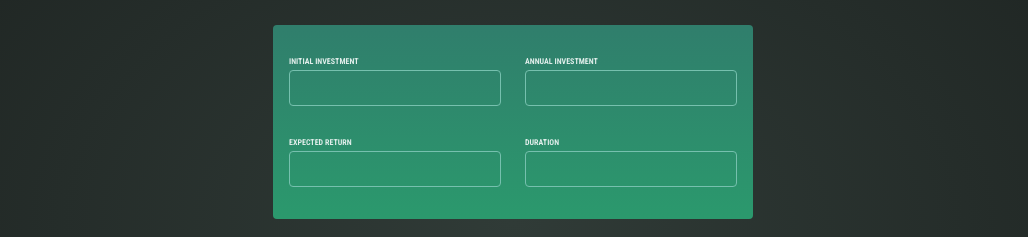
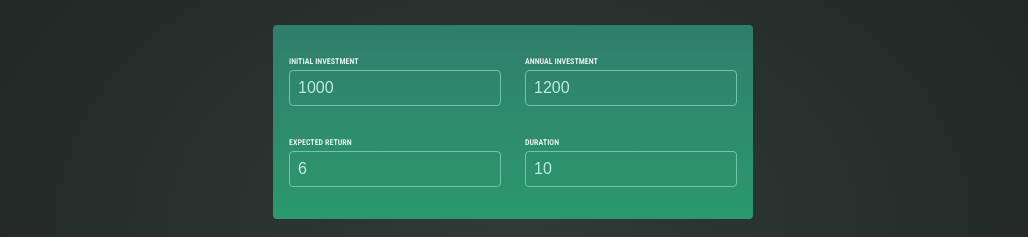
Before and after one commit to havalda-r/react-investment-calculator, a React (Vite) app: page / in a window 1280 px wide. Shown: the part 201-438 px from the top of the page, without its empty margins (127-1155 px from the left). Built offline with nearby package versions, Linux system fonts and the light colour scheme.

Commit message:
handle input change

```diff
--- a/src/components/UserInput.jsx
+++ b/src/components/UserInput.jsx
@@ -1,24 +1,65 @@
+import { useState } from "react";
+
 export default function UserInput() {
+  const [userInput, setUserInput] = useState({
+    initialInvestment: 1000,
+    annualInvestment: 1200,
+    expectedReturn: 6,
+    duration: 10,
+  });
+
+  function handleChange(inputIdentifier, newValue) {
+    setUserInput((prevUserInput) => {
+      return { ...prevUserInput, [inputIdentifier]: newValue };
+    });
+  }
+
   return (
     <section id="user-input">
       <div className="input-group">
         <p>
           <label>Initial Investment</label>
-          <input type="number" required />
+          <input
+            type="number"
+            required
+            value={userInput.initialInvestment}
+            onChange={(event) =>
+              handleChange("initialInvestment", event.target.value)
+            }
+          />
         </p>
         <p>
           <label>Annual Investment</label>
-          <input type="number" required />
+          <input
+            type="number"
+            required
+            value={userInput.annualInvestment}
+            onChange={(event) =>
+              handleChange("annualInvestment", event.target.value)
+            }
+          />
         </p>
       </div>
       <div className="input-group">
         <p>
           <label>Expected Return</label>
-          <input type="number" required />
+          <input
+            type="number"
+            required
+            value={userInput.expectedReturn}
+            onChange={(event) =>
+              handleChange("expectedReturn", event.target.value)
+            }
+          />
         </p>
         <p>
           <label>Duration</label>
-          <input type="number" required />
+          <input
+            type="number"
+            required
+            value={userInput.duration}
+            onChange={(event) => handleChange("duration", event.target.value)}
+          />
         </p>
       </div>
     </section>
```
